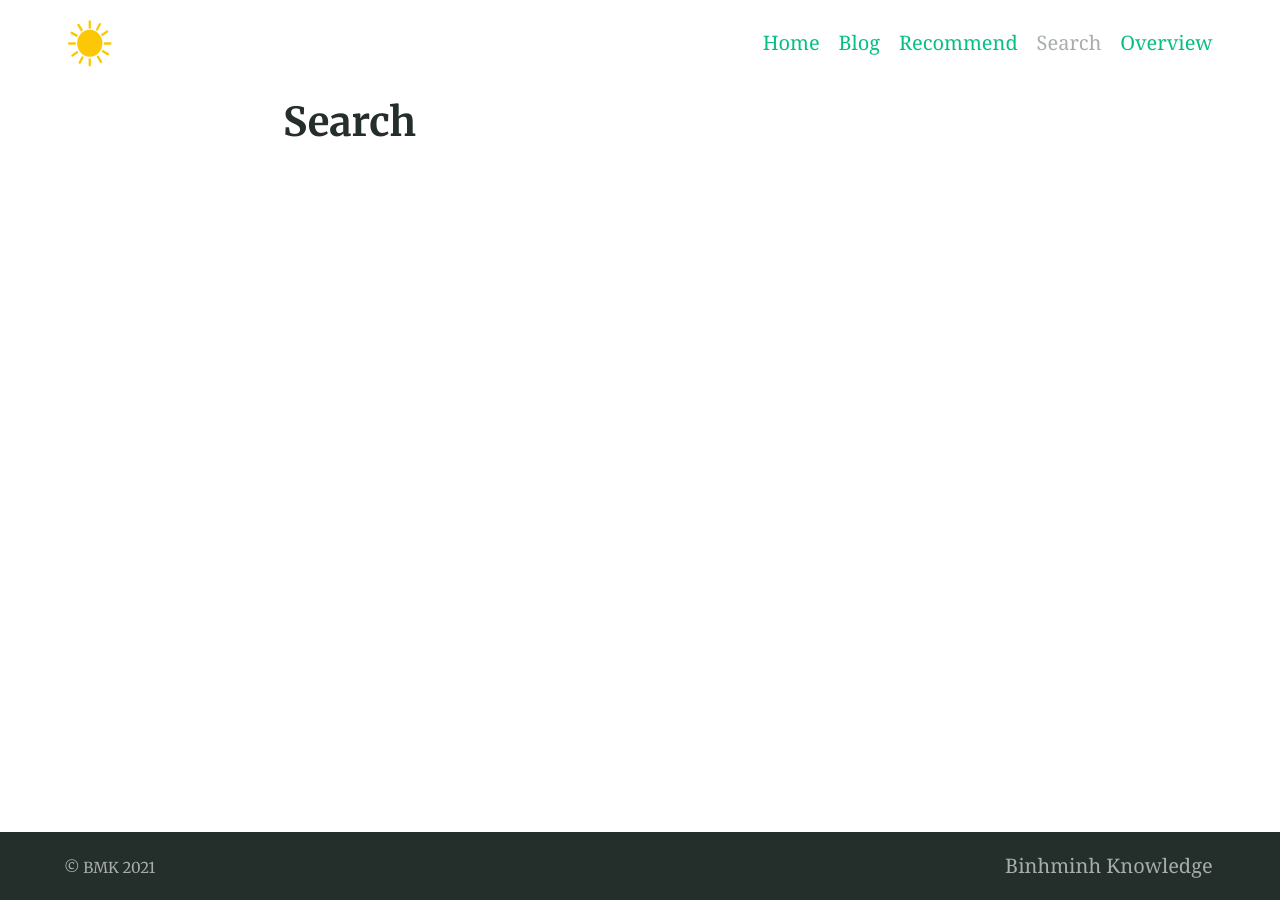
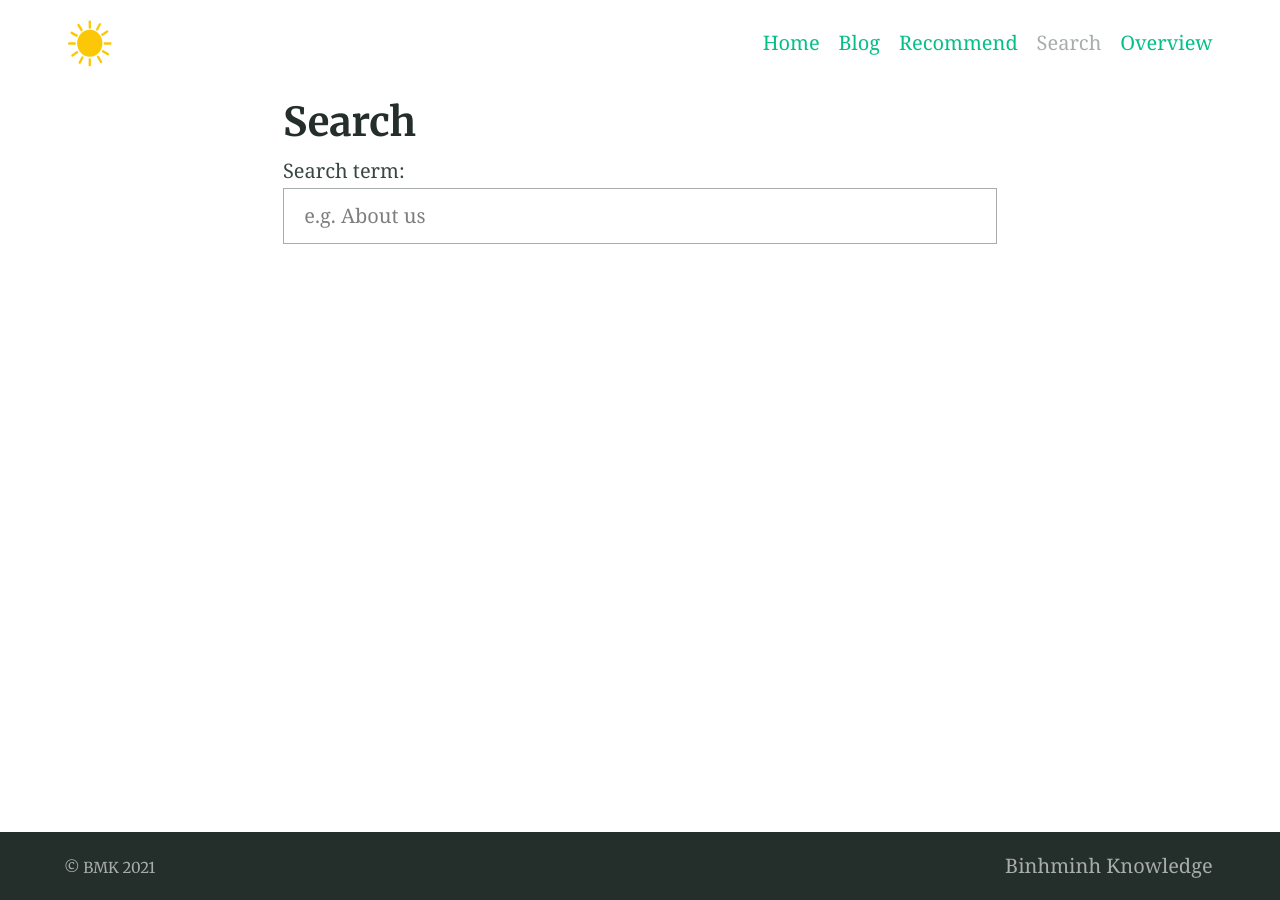
Before and after one commit to 8trien/1, a Jekyll site: the page built from search.md, in a window 1280 px wide. Built offline with Jekyll 4.4.1, drawn with Linux system fonts in a browser that asks for light colours.

Commit message:
Update search.md

```diff
--- a/search.md
+++ b/search.md
@@ -2,3 +2,4 @@
 title: Search
 excerpt: "Search for a page or post you're looking for"
 ---
+{% include site-search.html %}
```
